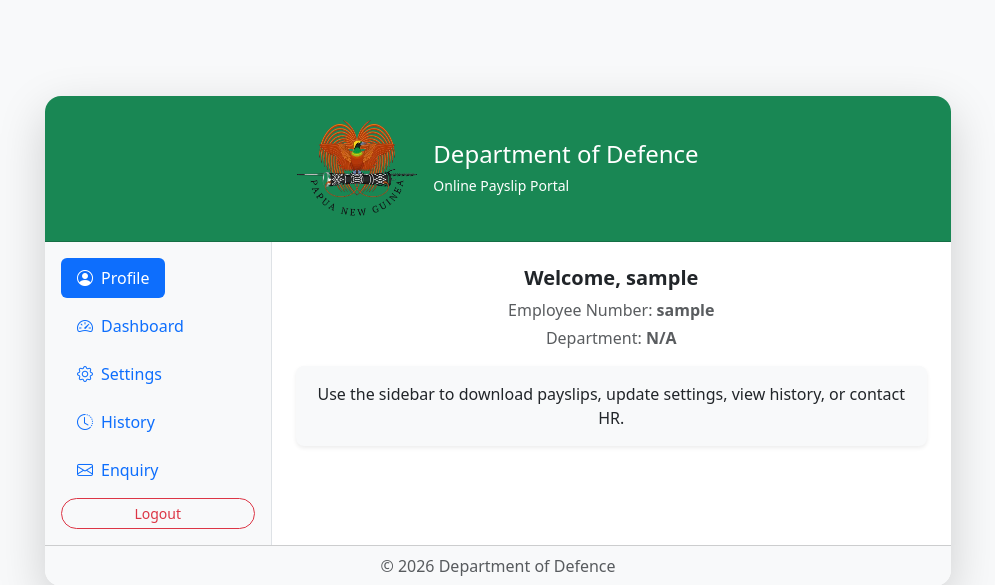
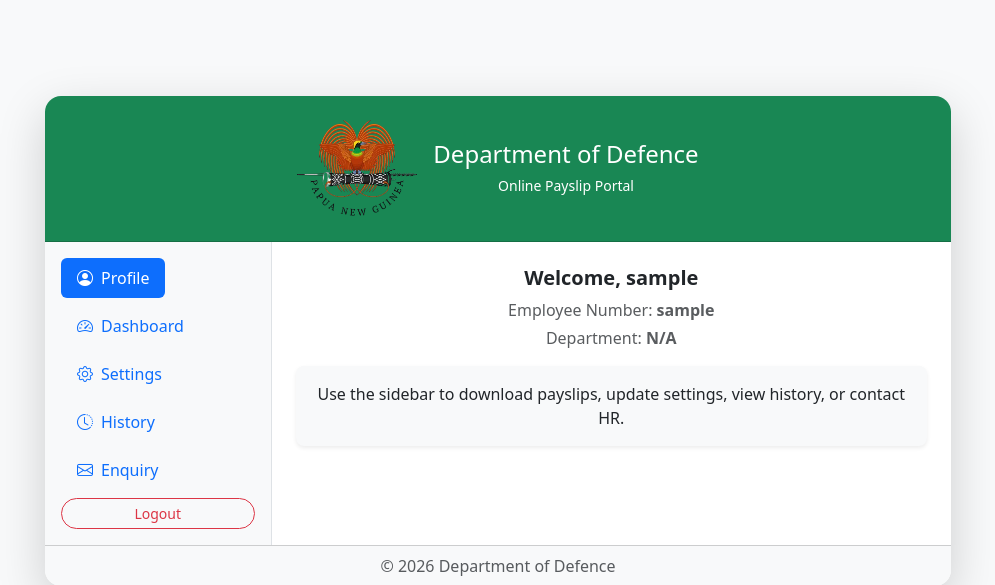
Before and after one commit to depaulkuyama-tech/pay-slip, a Flask app: page /portal in a window 1280 px wide. Shown: the top 585 px of the page, without its empty margins (142-1137 px from the left). Run offline with Flask 3, Linux system fonts and the light colour scheme; the visitor is signed in with stand-in values (Sample User, id 1); data comes from the database, SQL or seed files in the repository.

Commit message:
Update Index page layout

```diff
--- a/templates/index.html
+++ b/templates/index.html
@@ -14,7 +14,7 @@
                     <!-- Logo + Text -->
                     <div class="d-flex flex-column flex-md-row align-items-center gap-3">
                         <img src="{{ url_for('static', filename='logo.png') }}" alt="Department Logo" width="120">
-                        <div class="text-center text-md-start">
+                        <div class="text-center text-md-middle">
                             <h4 class="mb-1">Department of Defence</h4>
                             <small>Online Payslip Portal</small>
                         </div>
```
